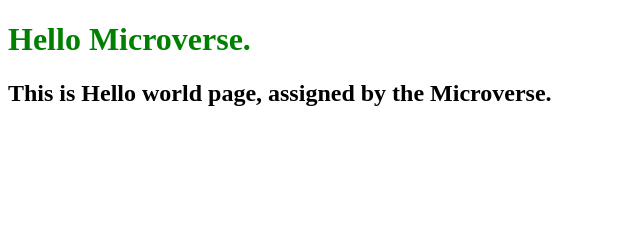
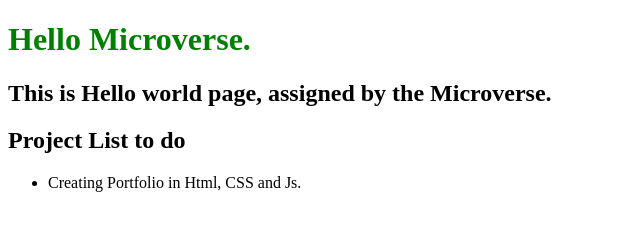
Before and after one commit to Nizamuddin4493/Hello-World, a website: page index.html in a window 1280 px wide. Shown: the whole page, without its empty margins (0-640 px from the left). Drawn offline with Linux system fonts and the light colour scheme.

Commit message:
CREATING LIST OF PROJECTS

```diff
--- a/index.html
+++ b/index.html
@@ -10,5 +10,9 @@
 <body>
     <h1>Hello Microverse.</h1>
     <h2>This is Hello world page, assigned by the Microverse.</h2>
+    <h2>Project List to do</h2>
+    <ul>
+        <li>Creating Portfolio in Html, CSS and Js.</li>
+    </ul>
 </body>
 </html>
```
